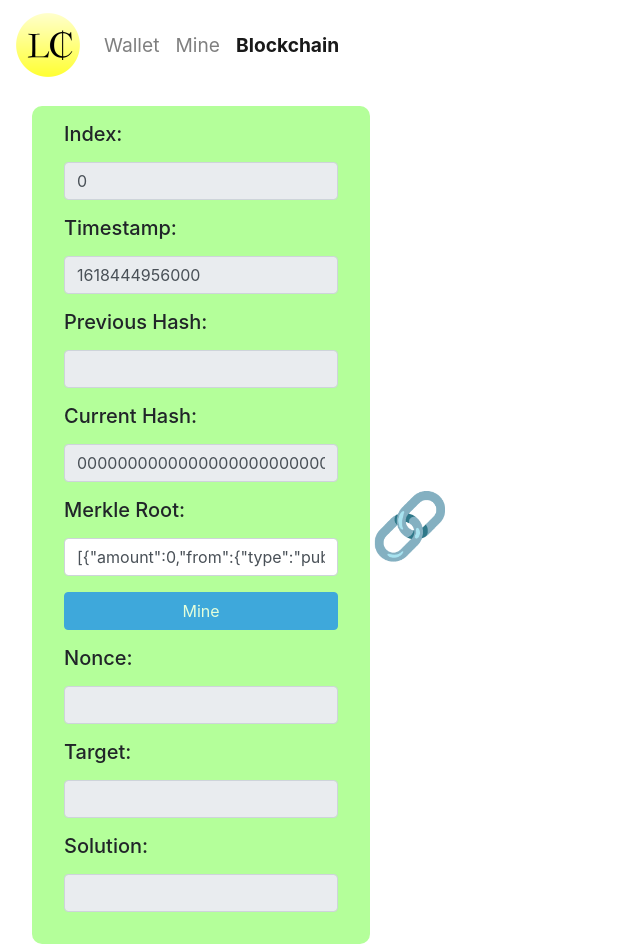
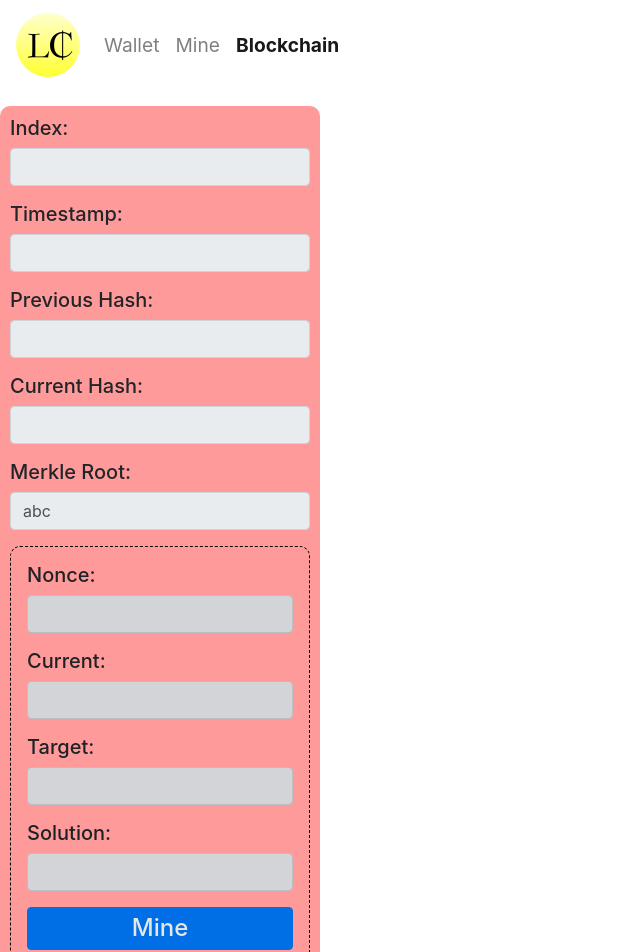
Before and after one commit to lbragile/LibraCoin, a React (Create React App) app: page /LibraCoin/blockchain in a window 1280 px wide. Shown: the top 952 px of the page, without its empty margins (0-640 px from the left). Built offline with nearby package versions, Linux system fonts and the light colour scheme.

Commit message:
refactoring to simplify mine and blockchain

```diff
--- a/src/components/Block/BlockUI.tsx
+++ b/src/components/Block/BlockUI.tsx
@@ -1,121 +1,69 @@
-import React, { useState } from "react";
+import React from "react";
 
 import { Button, Form } from "react-bootstrap";
 import { Chain } from "../Chain/chain_class";
 
 import "./Block.css";
-import { Block } from "./block_class";
 
-export default function BlockUI({ block, useChain }: { block: Block; useChain: boolean }): JSX.Element {
-  const [solution, setSolution] = useState<string>("");
-  const [target, setTarget] = useState<string>("");
-  const [nonce, setNonce] = useState<number>();
-  const [valid, setValid] = useState<boolean>(true);
-  const [origBlock, setOrigBlock] = useState<Block>(block);
-
-  async function handleMineBlockChain() {
-    const nonce = Math.round(Math.random() * 1e6);
-    const leadingZeros = Math.round(Math.random()) + 2;
-    const targetHash = await Chain.instance.createTarget(leadingZeros);
-    setTarget(targetHash);
-    const solutionHash = await Chain.instance.mine(nonce, leadingZeros, setNonce, setSolution);
-
-    if (solutionHash <= targetHash) {
-      const currentBlock = JSON.parse(JSON.stringify(origBlock));
-      currentBlock.currHash = solutionHash;
-      setOrigBlock(currentBlock);
-      setValid(true);
-    }
+interface IBlock {
+  chain: boolean;
+  isValid: boolean;
+  showBtn: boolean;
+  solution: string;
+  setShowBtn: (arg: boolean) => void;
+  children?: JSX.Element;
 }
 
-  async function handleChange(e: React.ChangeEvent<HTMLInputElement>) {
-    const currentBlock = JSON.parse(JSON.stringify(origBlock));
-    const message =
-      currentBlock.index.toString() + currentBlock.timestamp.toString() + currentBlock.prevHash + e.target.value;
-    currentBlock.currHash = await Chain.instance.digestMessage(message);
-    setOrigBlock(currentBlock);
-    setValid(false);
+export default function BlockUI(props: IBlock): JSX.Element {
+  function handleAddBlock() {
+    Chain.instance.addBlock(props.solution, []);
+    props.setShowBtn(false);
   }
 
   return (
-    <div className="block-and-chain">
-      <Form className={"block-background " + (valid ? "valid-block" : "invalid-block")}>
-        <Form.Group controlId="index-indicator">
+    <div className={"block " + (props.isValid ? "valid-block" : "invalid-block")}>
+      <Form.Group>
         <Form.Label>
           <h5>Index:</h5>
         </Form.Label>
-          <Form.Control type="number" defaultValue={origBlock.index} disabled={true} />
+        <Form.Control
+          type="number"
+          defaultValue={props.solution && Chain.instance.lastBlock.index + 1}
+          disabled={true}
+        />
       </Form.Group>
-
-        <Form.Group controlId="index-indicator">
+      <Form.Group>
         <Form.Label>
           <h5>Timestamp:</h5>
         </Form.Label>
-          <Form.Control type="number" defaultValue={origBlock.timestamp} disabled={true} />
+        <Form.Control type="number" defaultValue={props.solution ? Date.now() : ""} disabled={true} />
       </Form.Group>
-
-        <Form.Group controlId="prevHash-indicator">
+      <Form.Group>
         <Form.Label>
           <h5>Previous Hash:</h5>
         </Form.Label>
-          <Form.Control type="text" defaultValue={origBlock.prevHash} disabled={true} />
+        <Form.Control type="text" defaultValue={props.solution && Chain.instance.lastBlock.currHash} disabled={true} />
       </Form.Group>
-
-        <Form.Group controlId="prevHash-indicator">
+      <Form.Group>
         <Form.Label>
           <h5>Current Hash:</h5>
         </Form.Label>
-          <Form.Control type="text" value={origBlock.currHash} disabled={true} />
+        <Form.Control type="text" defaultValue={props.solution} disabled={true} />
       </Form.Group>
-
-        <Form.Group controlId="prevHash-indicator">
+      <Form.Group>
         <Form.Label>
           <h5>Merkle Root:</h5>
         </Form.Label>
-          <Form.Control
-            type="text"
-            defaultValue={JSON.stringify(origBlock.transactions)}
-            onChange={(e: React.ChangeEvent<HTMLInputElement>) => handleChange(e)}
-          />
+        <Form.Control type="text" defaultValue={"abc"} disabled={true} />
       </Form.Group>
 
-        {useChain && (
-          <React.Fragment>
-            <Button variant="primary" block disabled={valid} onClick={() => handleMineBlockChain()}>
-              Mine
+      {!props.chain && props.isValid && props.showBtn && (
+        <Button variant="success" block onClick={() => handleAddBlock()}>
+          <h3 className="my-0 font-weight-bold">+</h3>
         </Button>
-            <div className="mt-3">
-              <Form.Group>
-                <Form.Label>
-                  <h5>Nonce:</h5>
-                </Form.Label>
-                <Form.Control type="text" value={nonce} disabled={true} />
-              </Form.Group>
+      )}
 
-              <Form.Group>
-                <Form.Label>
-                  <h5>Target:</h5>
-                </Form.Label>
-                <Form.Control type="text" value={target} disabled={true} />
-              </Form.Group>
-
-              <Form.Group>
-                <Form.Label>
-                  <h5>Solution:</h5>
-                </Form.Label>
-                <Form.Control
-                  type="text"
-                  value={solution}
-                  style={valid ? { color: "green" } : { color: "red" }}
-                  disabled={true}
-                />
-              </Form.Group>
-            </div>
-          </React.Fragment>
-        )}
-      </Form>
-
-      {useChain && <div className="chain-link">🔗</div>}
+      {props.children}
     </div>
   );
 }
--- a/src/components/Chain/ChainUI.tsx
+++ b/src/components/Chain/ChainUI.tsx
@@ -1,21 +1,28 @@
-import React from "react";
+import React, { useState } from "react";
 import BlockUI from "../Block/BlockUI";
-import { Block } from "../Block/block_class";
+import StatisticsUI from "../Mine/StatisticsUI";
 import NavbarUI from "../Navbar/NavbarUI";
-import { Chain } from "./chain_class";
 
 import "./Chain.css";
 
 export default function ChainUI(): JSX.Element {
+  const [solution, setSolution] = useState<string>("");
+  const [isValid, setIsValid] = useState<boolean>(false);
+  const [showBtn, setShowBtn] = useState<boolean>(true);
+
   return (
     <div>
       <NavbarUI />
-
-      <div id="blockchain">
-        {Chain.instance.blockChain.map((block: Block) => {
-          return <BlockUI block={block} useChain={true} key={Math.random()} />;
-        })}
-      </div>
+      <BlockUI chain={true} isValid={isValid} showBtn={showBtn} solution={solution} setShowBtn={setShowBtn}>
+        <StatisticsUI
+          chain={true}
+          setShowBtn={setShowBtn}
+          solution={solution}
+          setSolution={setSolution}
+          isValid={isValid}
+          setIsValid={setIsValid}
+        />
+      </BlockUI>
     </div>
   );
 }
--- a/src/components/BoxItemLineUI/BoxItemLineUI.tsx
+++ b/src/components/ItemLineUI/ItemLineUI.tsx
@@ -1,8 +1,9 @@
 import React, { useState } from "react";
 
-import "./BoxItemLineUI.css";
 import TransactionLineUI from "./TransactionLineUI";
 import UserLineUI from "./UserLineUI";
+
+import "./ItemLineUI.css";
 
 interface IUser {
   publicKey: string;
@@ -19,7 +20,7 @@ interface ITransaction {
   index?: number;
 }
 
-export default function BoxItemLineUI({
+export default function ItemLineUI({
   details,
   title,
 }: {
--- a/src/components/BoxItemLineUI/TransactionLineUI.tsx
+++ b/src/components/ItemLineUI/TransactionLineUI.tsx
@@ -1,7 +1,5 @@
 import React, { useRef } from "react";
 import { Form, Modal } from "react-bootstrap";
-
-import "./BoxItemLineUI.css";
 
 interface ITransaction {
   to: string;
--- a/src/components/BoxItemLineUI/UserLineUI.tsx
+++ b/src/components/ItemLineUI/UserLineUI.tsx
@@ -1,7 +1,5 @@
 import React from "react";
 import { Form } from "react-bootstrap";
-
-import "./BoxItemLineUI.css";
 
 interface IUser {
   publicKey: string;
--- a/src/components/Mine/Mine.css
+++ b/src/components/Mine/Mine.css
@@ -1,16 +1,17 @@
-#mined-block {
+.block {
   width: 25%;
   padding: 10px;
   border-radius: 10px;
+  position: relative;
 }
 
-#mine-add-block {
-  font-size: 25px;
+.block label {
+  margin-bottom: 0;
+}
+
+.bordered-background {
+  filter: brightness(90%);
+  border: 1px dashed black;
   border-radius: 10px;
-  font-weight: bold;
-  position: absolute;
-  top: 0;
-  right: 0;
-  padding: 0 12px 3px 12px;
-  margin: 4px 4px 0 0;
+  padding: 1em;
 }
--- a/src/components/Mine/MineUI.tsx
+++ b/src/components/Mine/MineUI.tsx
@@ -1,130 +1,39 @@
-import React, { useRef, useState } from "react";
+import React, { useState } from "react";
+
 import NavbarUI from "../Navbar/NavbarUI";
+import ItemLineUI from "../ItemLineUI/ItemLineUI";
+import StatisticsUI from "./StatisticsUI";
+import BlockUI from "../Block/BlockUI";
 
 import "./Mine.css";
-import { Button, Form } from "react-bootstrap";
-import BoxItemLineUI from "../BoxItemLineUI/BoxItemLineUI";
-import { Chain } from "../Chain/chain_class";
 
 export default function MineUI(): JSX.Element {
-  const [nonce, setNonce] = useState<number>();
   const [solution, setSolution] = useState<string>("");
-  const [target, setTarget] = useState<string>("");
   const [isValid, setIsValid] = useState<boolean>(false);
   const [showBtn, setShowBtn] = useState<boolean>(true);
-  const origNonce = useRef<number>();
-  const mineBtn = useRef<HTMLButtonElement>(null);
-
-  async function handleMine() {
-    setShowBtn(true);
-    setIsValid(false);
-
-    let solutionHash = "";
-
-    // make target
-    origNonce.current = Math.round(Math.random() * 1e6);
-    const numZeros = Math.round(Math.random()) + 2;
-    const targetHash = await Chain.instance.createTarget(numZeros);
-    setTarget(targetHash);
-
-    // mine
-    if (mineBtn.current) {
-      mineBtn.current.disabled = true;
-      solutionHash = await Chain.instance.mine(origNonce.current, numZeros, setNonce, setSolution);
-      mineBtn.current.disabled = false;
-    }
-
-    if (solutionHash <= targetHash) {
-      setIsValid(true);
-    }
-  }
 
   return (
     <div className="container-fluid">
       <NavbarUI />
 
       <div id="verified-transaction">
-        <BoxItemLineUI
+        <ItemLineUI
           details={JSON.parse(localStorage.getItem("transactions") as string)}
           title="Verified Transactions"
         />
       </div>
 
       <div className="row d-flex justify-content-center align-items-center my-5 container-fluid">
-        <div className="col-6" id="mine-interactive-area">
-          <div id="statistics">
-            <Form.Group>
-              <h5>Nonce:</h5>
-              <Form.Control type="number" defaultValue={origNonce.current} disabled={true} />
-            </Form.Group>
-            <Form.Group>
-              <h5>Current:</h5>
-              <Form.Control type="number" defaultValue={nonce} disabled={true} />
-            </Form.Group>
-            <Form.Group>
-              <h5>Target:</h5>
-              <Form.Control type="text" defaultValue={target} disabled={true} />
-            </Form.Group>
-            <Form.Group>
-              <h5>Solution:</h5>
-              <Form.Control
-                type="text"
-                style={isValid ? { color: "green" } : { color: "red" }}
-                defaultValue={solution}
-                disabled={true}
-              />
-            </Form.Group>
-          </div>
+        <StatisticsUI
+          chain={false}
+          setShowBtn={setShowBtn}
+          solution={solution}
+          setSolution={setSolution}
+          isValid={isValid}
+          setIsValid={setIsValid}
+        />
 
-          <Button variant="primary" className="btn-block d-block mt-3" onClick={() => handleMine()} ref={mineBtn}>
-            <h4 className="m-0">Mine</h4>
-          </Button>
-        </div>
-
-        <div id="mined-block" className={"col-6 " + (isValid ? "valid-block" : "invalid-block")}>
-          {isValid && showBtn && (
-            <Button
-              variant="success"
-              id="mine-add-block"
-              onClick={() => {
-                Chain.instance.addBlock(solution, []);
-                setShowBtn(false);
-              }}
-            >
-              +
-            </Button>
-          )}
-          <Form.Group>
-            <Form.Label>
-              <h5>Index:</h5>
-            </Form.Label>{" "}
-            <Form.Control type="number" defaultValue={solution && Chain.instance.lastBlock.index + 1} disabled={true} />
-          </Form.Group>
-          <Form.Group>
-            <Form.Label>
-              <h5>Timestamp:</h5>
-            </Form.Label>
-            <Form.Control type="number" defaultValue={solution ? Date.now() : ""} disabled={true} />
-          </Form.Group>
-          <Form.Group>
-            <Form.Label>
-              <h5>Previous Hash:</h5>
-            </Form.Label>
-            <Form.Control type="text" defaultValue={solution && Chain.instance.lastBlock.currHash} disabled={true} />
-          </Form.Group>
-          <Form.Group>
-            <Form.Label>
-              <h5>Current Hash:</h5>
-            </Form.Label>
-            <Form.Control type="text" defaultValue={solution} disabled={true} />
-          </Form.Group>
-          <Form.Group>
-            <Form.Label>
-              <h5>Merkle Root:</h5>
-            </Form.Label>
-            <Form.Control type="text" defaultValue={"abc"} disabled={true} />
-          </Form.Group>
-        </div>
+        <BlockUI chain={false} isValid={isValid} showBtn={showBtn} solution={solution} setShowBtn={setShowBtn} />
       </div>
     </div>
   );
--- /dev/null
+++ b/src/components/Mine/StatisticsUI.tsx
@@ -0,0 +1,84 @@
+import React, { useRef, useState } from "react";
+import { Button, Form } from "react-bootstrap";
+import { Chain } from "../Chain/chain_class";
+
+interface IStats {
+  setShowBtn: (arg: boolean) => void;
+  setIsValid: (arg: boolean) => void;
+  setSolution: (arg: string) => void;
+  solution: string;
+  isValid: boolean;
+  chain: boolean;
+}
+
+export default function StatisticsUI(props: IStats): JSX.Element {
+  const origNonce = useRef<number>();
+  const mineBtn = useRef<HTMLButtonElement>(null);
+  const [nonce, setNonce] = useState<number>();
+  const [target, setTarget] = useState<string>();
+
+  async function handleMine() {
+    props.setShowBtn(true);
+    props.setIsValid(false);
+
+    let solutionHash = "";
+
+    // make target
+    origNonce.current = Math.round(Math.random() * 1e6);
+    const numZeros = Math.round(Math.random()) + 2;
+    const targetHash = await Chain.instance.createTarget(numZeros);
+    setTarget(targetHash);
+
+    // mine
+    if (mineBtn.current) {
+      mineBtn.current.disabled = true;
+      solutionHash = await Chain.instance.mine(origNonce.current, numZeros, setNonce, props.setSolution);
+      mineBtn.current.disabled = false;
+    }
+
+    if (solutionHash <= targetHash) {
+      props.setIsValid(true);
+    }
+  }
+
+  return (
+    <div className={props.chain ? "bordered-background" : "col-6 mx-3"}>
+      <Form.Group>
+        <Form.Label>
+          <h5>Nonce:</h5>
+        </Form.Label>
+        <Form.Control type="number" defaultValue={origNonce.current} disabled={true} />
+      </Form.Group>
+
+      <Form.Group>
+        <Form.Label>
+          <h5>Current:</h5>
+        </Form.Label>
+        <Form.Control type="number" defaultValue={nonce} disabled={true} />
+      </Form.Group>
+
+      <Form.Group>
+        <Form.Label>
+          <h5>Target:</h5>
+        </Form.Label>
+        <Form.Control type="text" defaultValue={target} disabled={true} />
+      </Form.Group>
+
+      <Form.Group>
+        <Form.Label>
+          <h5>Solution:</h5>
+        </Form.Label>
+        <Form.Control
+          type="text"
+          style={props.isValid ? { color: "green" } : { color: "red" }}
+          defaultValue={props.solution}
+          disabled={true}
+        />
+      </Form.Group>
+
+      <Button variant="primary" className="btn-block d-block mt-3" onClick={() => handleMine()} ref={mineBtn}>
+        <h4 className="m-0">Mine</h4>
+      </Button>
+    </div>
+  );
+}
--- a/src/components/Wallet/WalletUI.tsx
+++ b/src/components/Wallet/WalletUI.tsx
@@ -4,7 +4,7 @@ import { Button, Form } from "react-bootstrap";
 
 import NavbarUI from "../Navbar/NavbarUI";
 import TransactionUI from "../Transaction/TransactionUI";
-import BoxItemLineUI from "../BoxItemLineUI/BoxItemLineUI";
+import ItemLineUI from "../ItemLineUI/ItemLineUI";
 import { Wallet } from "../Wallet/Wallet_class";
 
 import "./Wallet.css";
@@ -114,7 +114,7 @@ export default function WalletUI(): JSX.Element {
       </div>
 
       <TransactionUI />
-      <BoxItemLineUI details={users} title="Users" />
+      <ItemLineUI details={users} title="Users" />
     </div>
   );
 }
```
Also changed, not shown: src/components/ItemLineUI/ItemLineUI.css (renamed from src/components/BoxItemLineUI/BoxItemLineUI.css). Lines whose indentation alone changed are shown as unchanged.
